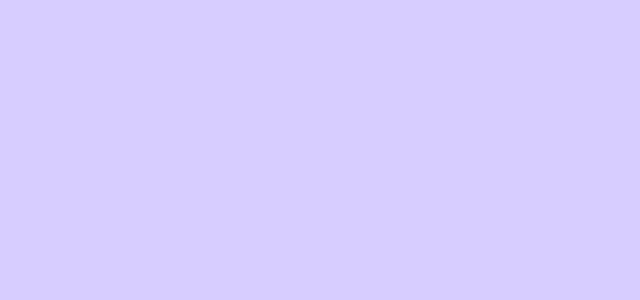
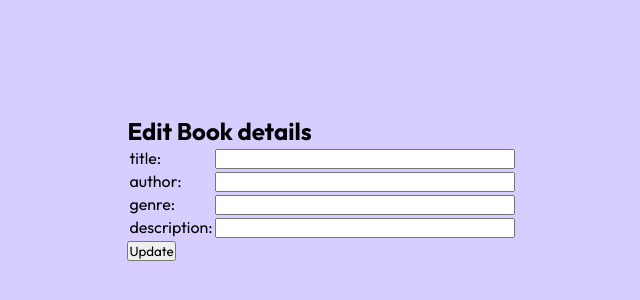
Before and after one commit to Leashaniya/book-management-sytem, a React (Vite) app in the folder frontend/: page /book/update/1 in a window 1280 px wide. Shown: the part 212-512 px from the top of the page, without its empty margins (318-958 px from the left). Built offline with nearby package versions, Linux system fonts and the light colour scheme; no server answers.

Commit message:
edit book created

```diff
--- a/frontend/src/components/EditBook.jsx
+++ b/frontend/src/components/EditBook.jsx
@@ -1,11 +1,123 @@
-import React from 'react'
+import React, { useState, useEffect } from "react";
+import axios from "axios";
+import { useParams, useNavigate } from "react-router-dom";
 
-const EditBook = () => {
+function EditBook() {
+  const { title } = useParams();
+  const navigate = useNavigate();
+  const [formData, setFormData] = useState({
+    title: "",
+  author: "",
+  genre: "",
+  description: "",
+  });
+
+  useEffect(() => {
+    const fetchBook= async () => {
+      try {
+        const response = await axios.get(
+          `http://localhost:8000/book/get/${title}`
+        );
+        const bookData = response.data;
+        setFormData(bookData);
+      } catch (error) {
+        console.error("Error:", error.response.data.error);
+      }
+    };
+    fetchBook();
+  }, [title]);
+
+  const handleChange = (e) => {
+    const { name, value } = e.target;
+    setFormData({
+      ...formData,
+      [name]: value,
+    });
+  };
+
+  const handleSubmit = async (e) => {
+    e.preventDefault();
+    try {
+      await axios.put(
+        `http://localhost:8000/book/update/${title}`,
+        formData
+      );
+      console.log("book details updated successfully!");
+      alert("book details updated successfully!");
+      navigate("/book/");
+    } catch (error) {
+      console.error("Error:", error.response.data.error);
+    }
+  };
+
   return (
+    <div style={{ display: "flex", justifyContent: "center", alignItems: "center", height: "100vh" }}>
     <div>
+      <h2>Edit Book details</h2>
+      <form onSubmit={handleSubmit}>
+        <table>
+          <tbody>
+            <tr>
+              <td>title:</td>
+              <td>
+                <input
+                  type="text"
+                  name="title"
+                  value={formData.title}
+                  onChange={handleChange}
+                  style={{ width: "300px" }} // Adjust the width as needed
+                  required
+                />
+              </td>
+            </tr>
+            <tr>
+              <td>author:</td>
+              <td>
+                <input
+                  type="text"
+                  name="author"
+                  value={formData.author}
+                  onChange={handleChange}
+                  style={{ width: "300px" }} // Adjust the width as needed
+                  required
+                />
+              </td>
+            </tr>
+            <tr>
+              <td>genre:</td>
+              <td>
+                <input
+                  type="text"
+                  name="genre"
+                  value={formData.genre}
+                  onChange={handleChange}
+                  style={{ width: "300px" }} // Adjust the width as needed
+                  required
+                />
+              </td>
+            </tr>
+            <tr>
+              <td>description:</td>
+              <td>
+                <input
+                  type="text"
+                  name="description"
+                  value={formData.description}
+                  onChange={handleChange}
+                  style={{ width: "300px" }} // Adjust the width as needed
+                  required
+                />
+              </td>
+            </tr>
+          </tbody>
+        </table>
+        <button type="submit">Update</button>
+      </form>
+    </div>
+  </div>
 
-    </div>
-  )
+
+  );
 }
 
-export default EditBook
+export default EditBook;
```
